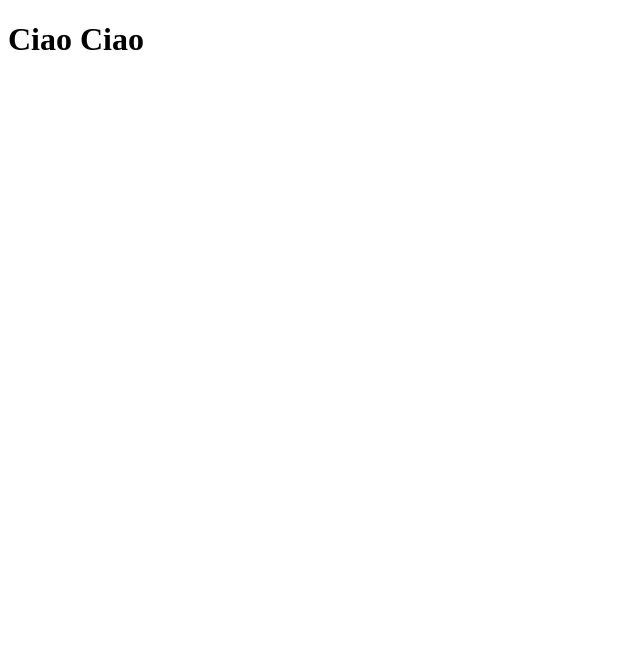
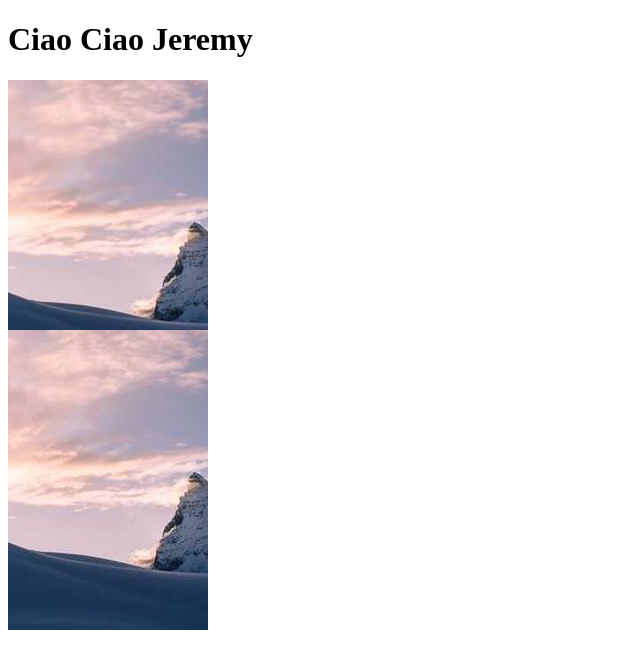
Before and after one commit to jeremy-mazzocco/vue-hello, a plain HTML site: page index.html in a window 1280 px wide. Shown: the whole page, without its empty margins (0-640 px from the left). Drawn offline with nearby package versions, Linux system fonts and the light colour scheme.

Commit message:
add images

```diff
--- a/index.html
+++ b/index.html
@@ -11,10 +11,21 @@
 
 
 <body>
+    <div id="app">
 
-    <h1 id="app">
-        {{ message }}
-    </h1>
+        <h1>
+            {{ message }} {{ name }}
+        </h1>
+
+        <div :class="myclass">
+
+        </div>
+
+        <img :src="myimg">
+
+    </div>
+
+
 
 
     <script src="https://unpkg.com/vue@3/dist/vue.global.js"></script>
--- a/main.js
+++ b/main.js
@@ -5,6 +5,9 @@ createApp({
     data() {
         return {
             message: 'Ciao Ciao',
+            name: 'Jeremy',
+            myclass: 'bcc_img',
+            myimg: 'img/shot.jpg'
 
         }
     }
--- a/style.css
+++ b/style.css
@@ -0,0 +1,6 @@
+.bcc_img {
+    background-image: url(img/shot.jpg);
+    width: 250px;
+    height: 250px;
+    background-repeat: no-repeat;
+}
```
Also changed, not shown: img/shot.jpg (added).
